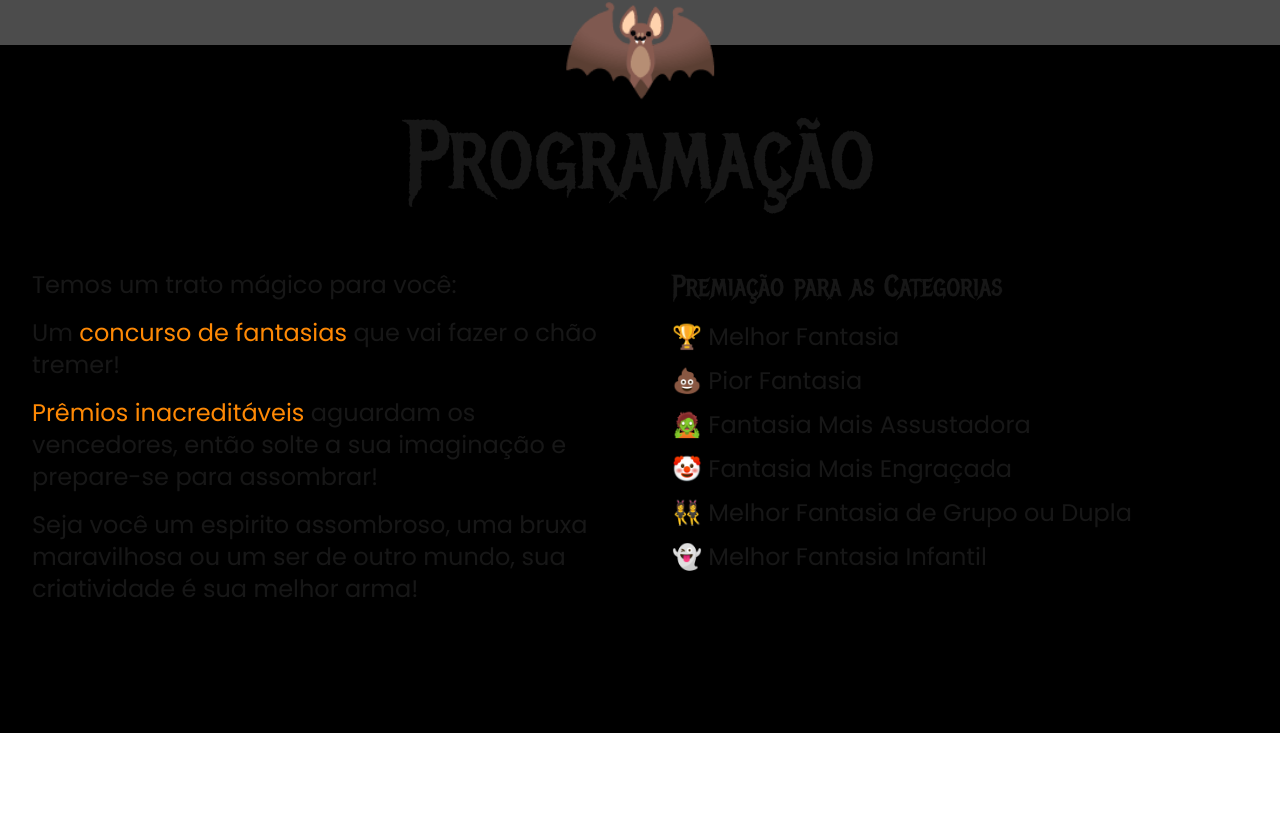
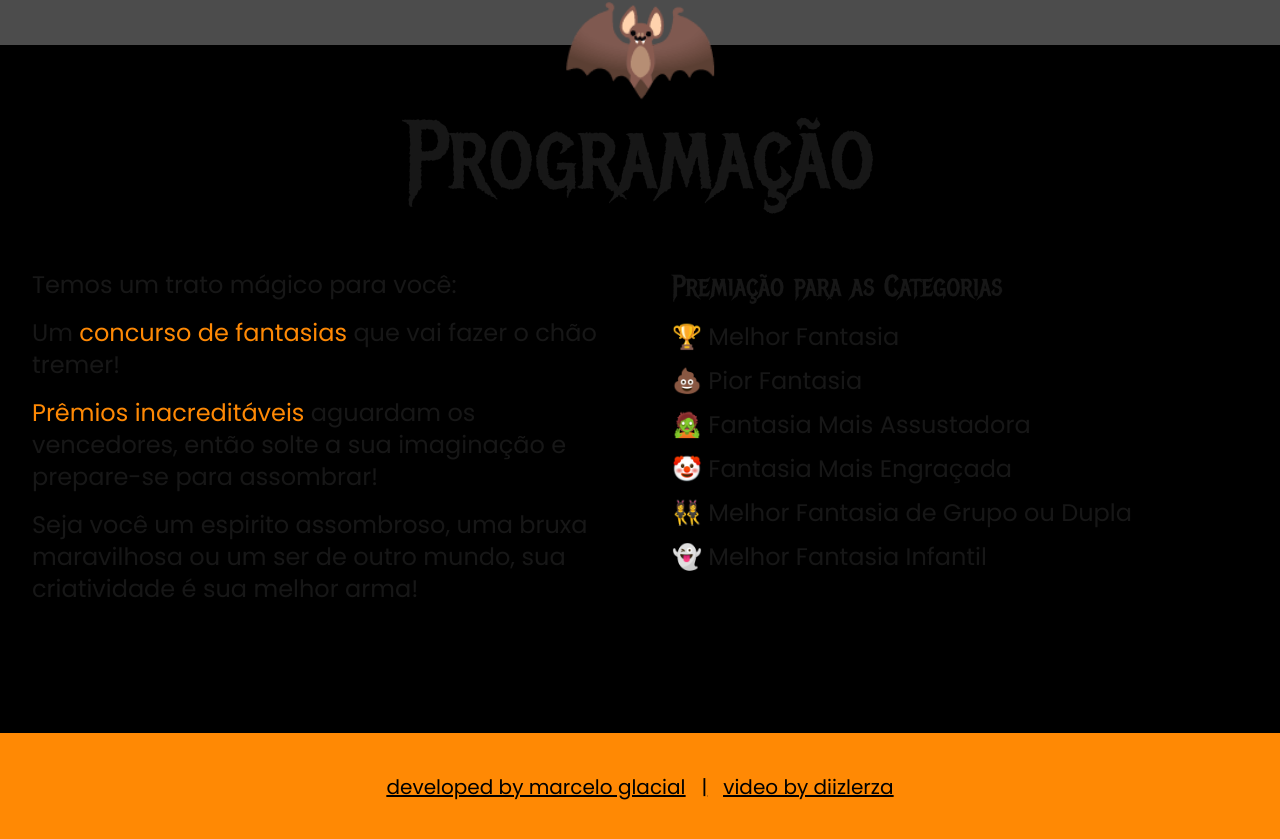
Before and after one commit to marceloglacial/halloween-freitas, a Next.js app: page / in a window 1280 px wide. Shown: the part 1219-2058 px from the top of the page. Before the commit the page ends 1952 px from the top, so only its background shows below. Built offline with nearby package versions, Linux system fonts and the light colour scheme.

Commit message:
add footer

```diff
--- a/app/page.tsx
+++ b/app/page.tsx
@@ -1,13 +1,17 @@
 import Hero from "@/components/home/hero";
 import EventInfo from "@/components/home/event-info";
 import Schedule from "@/components/home/schedule";
+import Footer from "@/components/footer";
 
 export default function Home() {
   return (
-    <main>
-      <Hero />
-      <EventInfo />
-      <Schedule />
-    </main>
+    <>
+      <main>
+        <Hero />
+        <EventInfo />
+        <Schedule />
+      </main>
+      <Footer />
+    </>
   );
 }
--- /dev/null
+++ b/components/footer/index.tsx
@@ -0,0 +1,26 @@
+const Footer = () => {
+  return (
+    <footer className="grid justify-center bg-orange-400 p-10">
+      <nav className="flex flex-wrap justify-center gap-4 text-xl text-black underline">
+        <a
+          href="https://github.com/marceloglacial"
+          role="link"
+          aria-label="link to Marcelo Glacial`s github"
+          target="_blank"
+        >
+          developed by marcelo glacial
+        </a>
+        <span className="hidden md:inline">|</span>
+        <a
+          href="https://www.vecteezy.com/video/1625536-mystery-and-spooky-dark-forest-with-lightning-and-moving-clouds"
+          role="link"
+          aria-label="video by diizlerza"
+          target="_blank"
+        >
+          video by diizlerza
+        </a>
+      </nav>
+    </footer>
+  );
+};
+export default Footer;
--- a/components/home/hero.tsx
+++ b/components/home/hero.tsx
@@ -10,7 +10,7 @@ const Hero: FC = (): JSX.Element => {
         playsInline
         loop
         muted
-        className="fixed top-0 left-0 min-h-full w-auto max-w-none min-w-full"
+        className="fixed top-0 left-0 -z-10 min-h-full w-auto max-w-none min-w-full"
         src="/hero-video.mp4"
       />
       <div className="hero-content text-neutral-content relative text-center">
```
